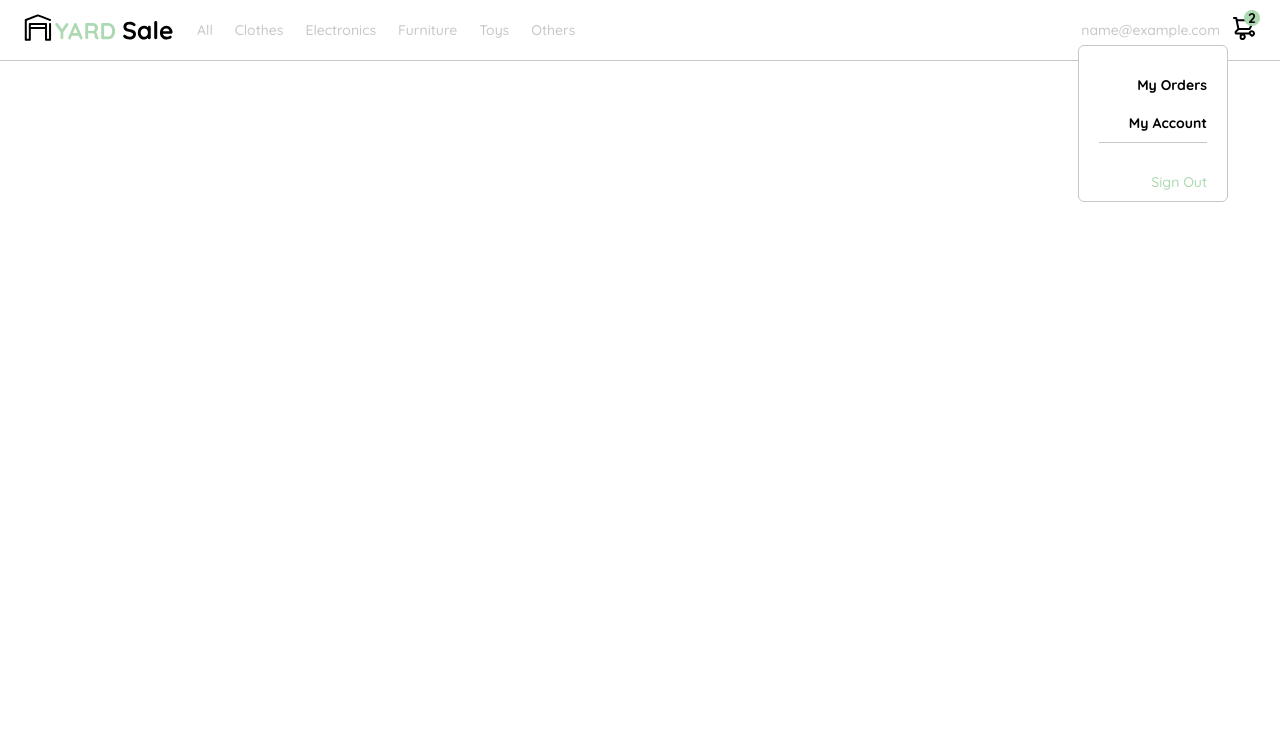
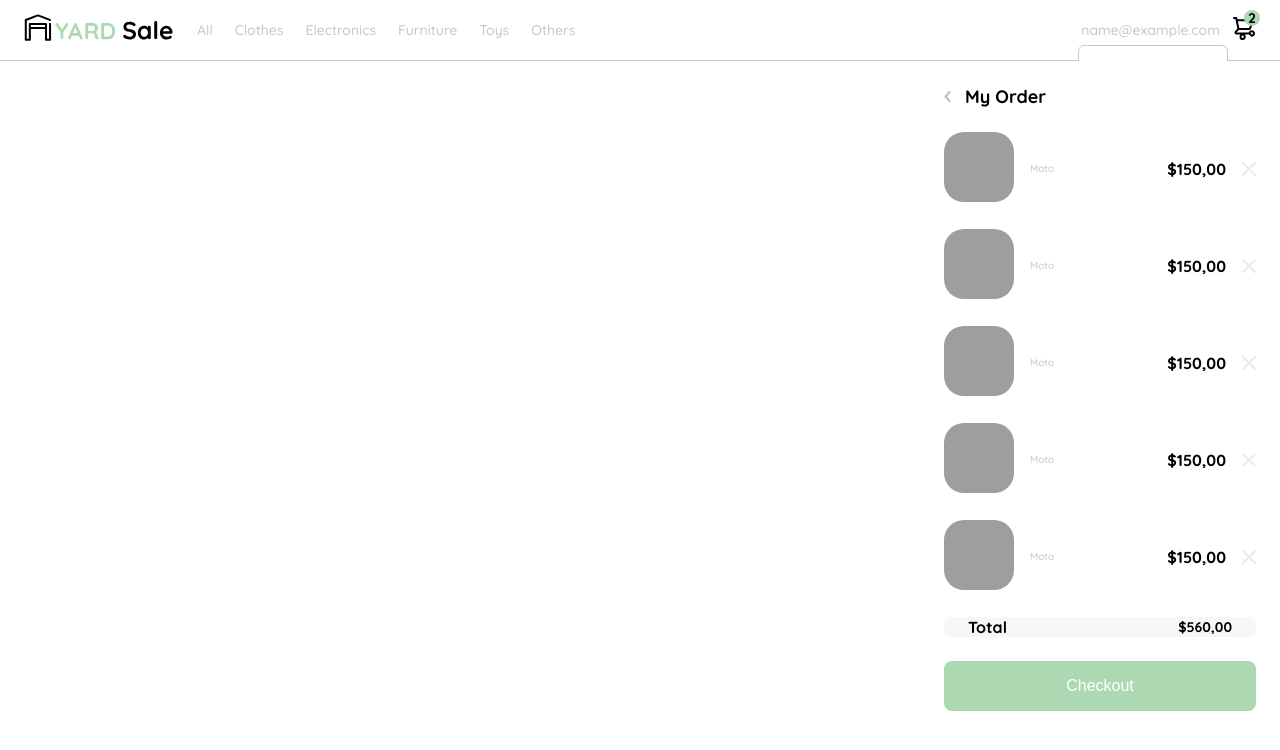
Before and after one commit to mikeacb/proyecto-curso-practico-js, a plain HTML site: page index.html in a window 1280 px wide. Both pictures are taken after a click on the item "name@example.com". Drawn offline with Linux system fonts and the light colour scheme; grey boxes are pictures that could not be loaded.

Commit message:
Archivos de la clase 20

```diff
--- a/assets/css/styles.css
+++ b/assets/css/styles.css
@@ -140,6 +140,7 @@ nav {
     position: absolute;
     top: 61px;
     padding: 24px 24px 24px 0px;
+    background-color: var(--white);
 }
     .mobile-menu a {
         text-decoration: none;
@@ -171,6 +172,87 @@ nav {
         font-size: var(--small);
         font-weight: 300;
     }
+/* Shopping Cart --> Product detail y cart*/
+.product-detail {
+    width: 360px;
+    position: absolute;
+    right: 0;
+    padding: 0 24px;
+    background-color: var(--white);
+}
+
+.title-container {
+    display: flex;
+    margin: 24px 24px 24px 0px;
+}
+.title-container img {
+    transform: rotate(180deg);
+    margin-right: 14px;
+}
+.title {
+    font-size: var(--large);
+    font-weight: bold;
+}
+.my-order-content {
+    display: flex;
+    flex-direction: column;
+}
+.my-order-content .order {
+    height: 100%;
+    display: grid;
+    grid-template-columns: auto 1fr;
+    gap: 16px;
+    align-items: center;
+    padding: 0 24px;
+    margin-bottom: 24px;
+    border-radius: 8px;
+    background-color: var(--text-input-field);
+}
+.order p:nth-child(1) {
+    display: flex;
+    flex-direction: column;
+}
+
+.order p span:nth-child(1) {
+    font-size: var(--medium);
+    font-weight: bold;
+}
+.order p:nth-child(2) {
+    text-align: end;
+    font-weight: bold;
+    font-size: var(--small);
+}
+.shopping-cart {
+    display: grid;
+    grid-template-columns: auto 1fr auto auto;
+    gap: 16px;
+    margin-bottom: 24px;
+    align-items: center;
+}
+.shopping-cart figure img {
+    width: 70px;
+    height: 70px;
+    border-radius: 20px;
+    object-fit: cover;
+}
+.shopping-cart p:nth-child(2) {
+    color: var(--very-light-pink);
+}
+.shopping-cart p:nth-child(3) {
+    font-size: var(--medium);
+    font-weight: bold;
+}
+.primary-button {
+    background-color: var(--hospital-green);
+    border-radius: 8px;
+    border: none;
+    color: var(--white);
+    width: 100%;
+    cursor: pointer;
+    font-size: var(--medium);
+    font-weight: 400;
+    height: 50px;
+}
 
 @media (max-width:640px) {
     .menu {
@@ -185,6 +267,9 @@ nav {
     .desktop-menu {
         display: none;
     }
+    .product-detail {
+        width: 100%;
+    }
 }
 
 @media (min-width:641px) {
--- a/index.html
+++ b/index.html
@@ -100,6 +100,66 @@
             </div>
         </div>
     </nav>
+    <aside class="product-detail inactive">
+        <div class="title-container">
+            <img src="./assets/Icons/flechita.svg" alt="">
+            <p class="title">My Order</p>
+        </div>
+        <div class="shopping-cart">
+            <figure>
+                <img src="https://images.pexels.com/photos/1413412/pexels-photo-1413412.jpeg?auto=compress&cs=tinysrgb&w=300"
+                    alt="">
+            </figure>
+            <p>Moto</p>
+            <p>$150,00</p>
+            <img src="./assets/Icons/icon_close.png" alt="">
+        </div>
+        <div class="shopping-cart">
+            <figure>
+                <img src="https://images.pexels.com/photos/1413412/pexels-photo-1413412.jpeg?auto=compress&cs=tinysrgb&w=300"
+                    alt="">
+            </figure>
+            <p>Moto</p>
+            <p>$150,00</p>
+            <img src="./assets/Icons/icon_close.png" alt="">
+        </div>
+        <div class="shopping-cart">
+            <figure>
+                <img src="https://images.pexels.com/photos/1413412/pexels-photo-1413412.jpeg?auto=compress&cs=tinysrgb&w=300"
+                    alt="">
+            </figure>
+            <p>Moto</p>
+            <p>$150,00</p>
+            <img src="./assets/Icons/icon_close.png" alt="">
+        </div>
+        <div class="shopping-cart">
+            <figure>
+                <img src="https://images.pexels.com/photos/1413412/pexels-photo-1413412.jpeg?auto=compress&cs=tinysrgb&w=300"
+                    alt="">
+            </figure>
+            <p>Moto</p>
+            <p>$150,00</p>
+            <img src="./assets/Icons/icon_close.png" alt="">
+        </div>
+        <div class="shopping-cart">
+            <figure>
+                <img src="https://images.pexels.com/photos/1413412/pexels-photo-1413412.jpeg?auto=compress&cs=tinysrgb&w=300"
+                    alt="">
+            </figure>
+            <p>Moto</p>
+            <p>$150,00</p>
+            <img src="./assets/Icons/icon_close.png" alt="">
+        </div>
+        <div class="my-order-content">
+            <div class="order">
+                <p>
+                    <span>Total</span>
+                </p>
+                <p>$560,00</p>
+            </div>
+        </div>
+        <button class="primary-button">Checkout</button>
+    </aside>
     <script src="./script.js"></script>
 </body>
 </html>
--- a/script.js
+++ b/script.js
@@ -1,15 +1,33 @@
+// Desktop Menu
 const emailMenu = document.querySelector('.navbar-email');
 const desktopMenu = document.querySelector('.desktop-menu');
+
+emailMenu.addEventListener('click', emailMenuState);
+
+function emailMenuState() {
+    desktopMenu.classList.toggle('inactive');
+    aside.classList.toggle('inactive');
+}
+
+// Mobile Menu
 const bgMenuIcon = document.querySelector('.menu');
 const mobileMenu = document.querySelector('.mobile-menu');
 
-emailMenu.addEventListener('click', emailMenuState);
 bgMenuIcon.addEventListener('click', bgMenuState);
 
-function emailMenuState() {
-    desktopMenu.classList.toggle('inactive');
+function bgMenuState() {
+    aside.classList.add('inactive');
+    mobileMenu.classList.toggle('inactive');
 }
 
-function bgMenuState() {
-    mobileMenu.classList.toggle('inactive');
+// Cart Menu
+const cartMenuIcon = document.querySelector('.navbar-shopping-cart');
+const aside = document.querySelector('.product-detail');
+
+cartMenuIcon.addEventListener('click', cartMenuStatus);
+
+function cartMenuStatus() {
+    mobileMenu.classList.add('inactive');
+    aside.classList.toggle('inactive');
+    desktopMenu.classList.add('inactive');
 }
```
